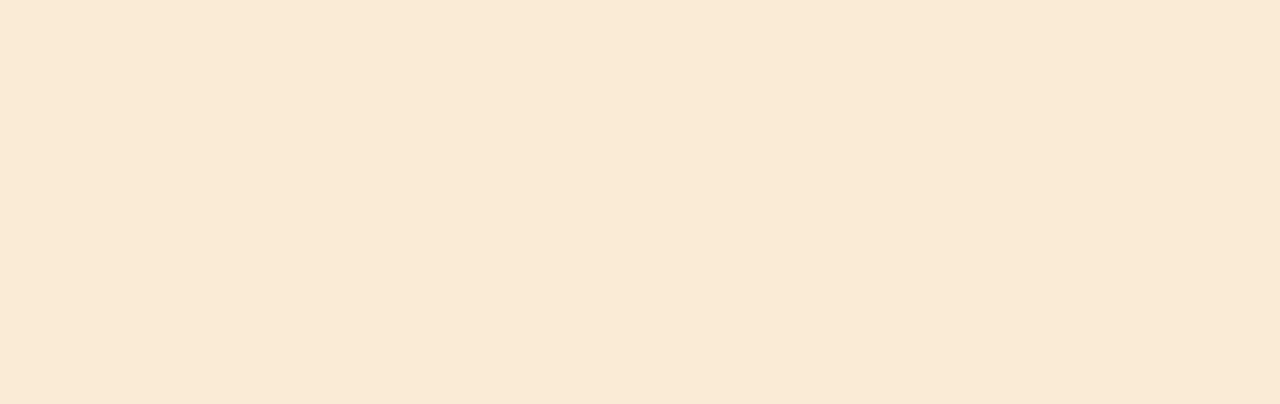
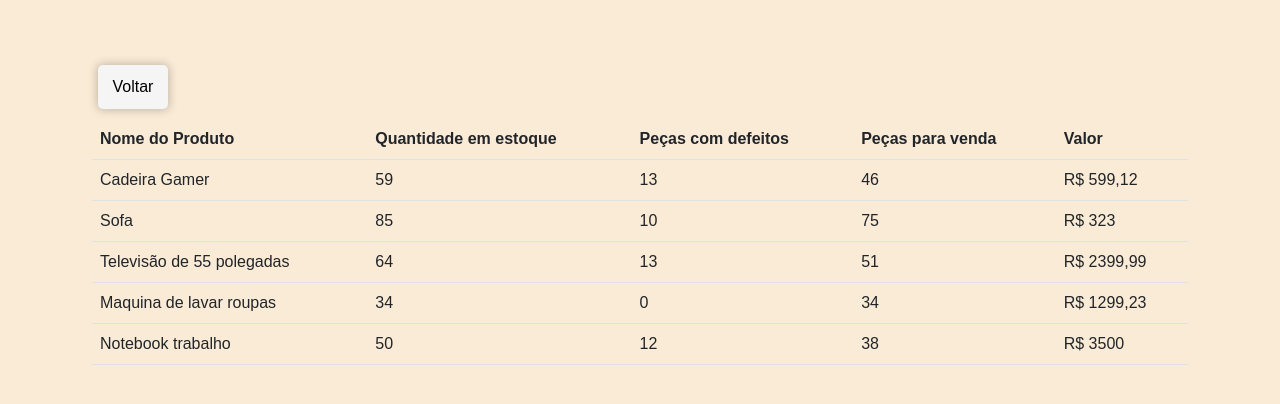
Before and after one commit to GuilhermeSilva7930/koerich-teste, a React (Create React App) app in the folder frontend/: page /atividade005 in a window 1280 px wide. Before the commit this address had no page. Shown: the part 172-576 px from the top of the page. Built offline with nearby package versions, Linux system fonts and the light colour scheme.

Commit message:
ATIVADE-005

```diff
--- /dev/null
+++ b/frontend/src/pages/atividade005/index.css
@@ -0,0 +1,22 @@
+.atividade001 {
+    height: 100vh;
+    display: flex;
+    justify-content: center;
+    flex-direction: column;
+}
+
+.scroll {
+    padding: 10px;
+    overflow-x: auto;
+}
+
+.link-voltar {
+    text-align: center;
+    text-decoration: none;
+    color: black;
+    background-color: whitesmoke;
+    padding: 10px;
+    border-radius: 5px;
+    box-shadow: 0px 0px 10px 1px rgba(0, 0, 0, 0.233);
+    width: 70px;
+}
--- /dev/null
+++ b/frontend/src/pages/atividade005/index.jsx
@@ -0,0 +1,38 @@
+import React from "react"
+import produtos from "../../api/repositorio.json"
+import "./index.css"
+import { Link } from "react-router-dom"
+
+function Atividade005() {
+    return (
+        <main className="container atividade001">
+            <Link to="/" className="link-voltar ms-3">Voltar</Link>
+            <div className="scroll">
+                <table className="table">
+                    <thead>
+                        <tr>
+                            <th>Nome do Produto</th>
+                            <th>Quantidade em estoque</th>
+                            <th>Peças com defeitos</th>
+                            <th>Peças para venda</th>
+                            <th>Valor</th>
+                        </tr>
+                    </thead>
+                    <tbody>
+                        {produtos.map(produto => (
+                            <tr key={produto.key}>
+                                <td>{produto.produto}</td>
+                                <td>{produto.quantidade}</td>
+                                <td>{produto.defeito}</td>
+                                <td>{produto.quantidade - produto.defeito}</td>
+                                <td>R$ {produto.valor.toString().replace(".", ",")}</td>
+                            </tr>
+                        ))}
+                    </tbody>
+                </table>
+            </div>
+        </main>
+    )
+}
+
+export default Atividade005
--- a/frontend/src/routes/index.jsx
+++ b/frontend/src/routes/index.jsx
@@ -5,6 +5,7 @@ import Atividade001 from "../pages/atividade001";
 import Atividade002 from "../pages/atividade002";
 import Atividade003 from "../pages/atividade003";
 import Atividade004 from "../pages/atividade004";
+import Atividade005 from "../pages/atividade005";
 
 function Rotas() {
     return (
@@ -15,6 +16,7 @@ function Rotas() {
                 <Route path="/atividade002" exact element={<Atividade002 />} />
                 <Route path="/atividade003" exact element={<Atividade003 />} />
                 <Route path="/atividade004" exact element={<Atividade004 />} />
+                <Route path="/atividade005" exact element={<Atividade005 />} />
             </Routes>
         </BrowserRouter>
     )
```
